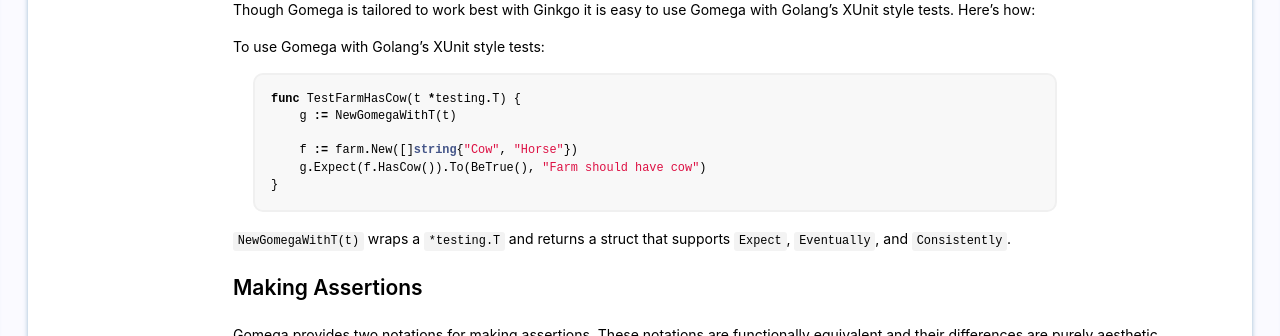
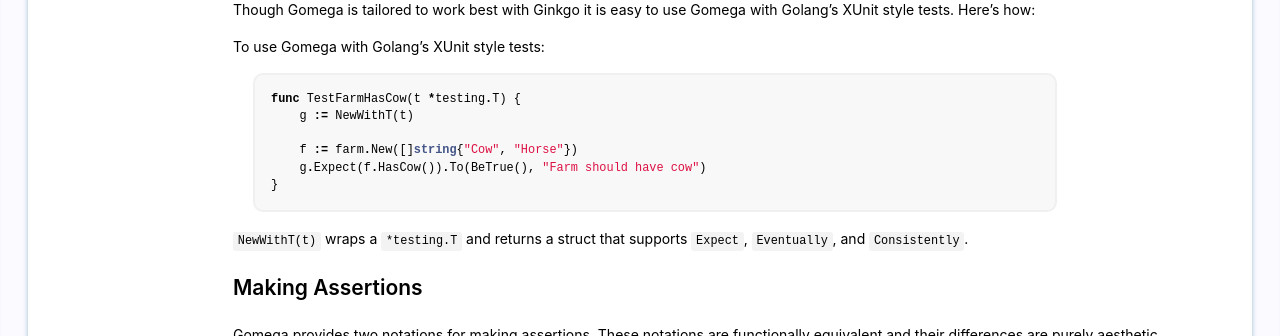
Before and after one commit to onsi/gomega, a Jekyll site: the page built from docs/index.md, in a window 1280 px wide. Shown: the part 1299-1635 px from the top of the page. Built offline with Jekyll 4.4.1, drawn with Linux system fonts in a browser that asks for light colours; comment, search, counter and statistics services are not loaded.

Commit message:
Replace deprecated NewGomegaWithT with NewWithT (#659)

````diff
--- a/docs/index.md
+++ b/docs/index.md
@@ -60,14 +60,14 @@ To use Gomega with Golang's XUnit style tests:
 
 ```go
 func TestFarmHasCow(t *testing.T) {
-    g := NewGomegaWithT(t)
+    g := NewWithT(t)
 
     f := farm.New([]string{"Cow", "Horse"})
     g.Expect(f.HasCow()).To(BeTrue(), "Farm should have cow")
 }
 ```
 
-`NewGomegaWithT(t)` wraps a `*testing.T` and returns a struct that supports `Expect`, `Eventually`, and `Consistently`.
+`NewWithT(t)` wraps a `*testing.T` and returns a struct that supports `Expect`, `Eventually`, and `Consistently`.
 
 ## Making Assertions
 
````
